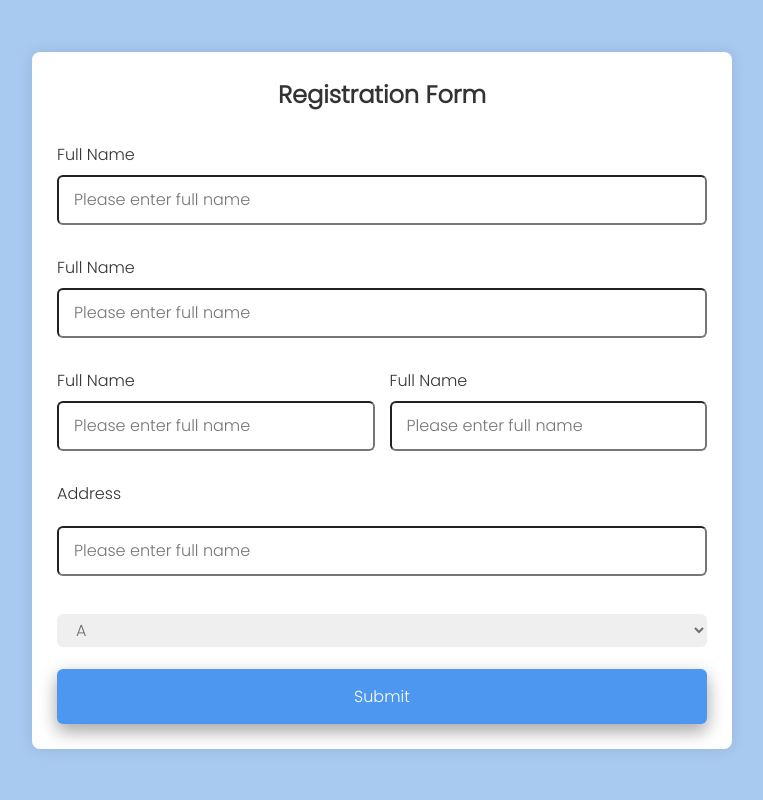
After one commit to Suhail270/Appointment-Scheduling, a Django app: template aptBooking/sales/templates/sales/dummydata.html in a window 1280 px wide. The commit adds this page. Shown: the whole page, without its empty margins (258-1021 px from the left). Run offline with Django 4.2, Linux system fonts and the light colour scheme; the template is opened without the code that fills it, so the values that code supplies are empty; some libraries are stand-ins or nearby versions.

Commit message:
Created basic font end design for appointment page

```diff
--- /dev/null
+++ b/aptBooking/sales/templates/sales/dummydata.html
@@ -0,0 +1,58 @@
+{% extends 'base.html' %}
+{% load static %}
+{% block content %}
+<head>
+<link rel="stylesheet" href="https://code.jquery.com/ui/1.12.1/themes/base/jquery-ui.css">
+<link rel="stylesheet" href="{% static 'css/appt.css' %}">
+<script src="https://code.jquery.com/jquery-3.6.0.min.js"></script>
+<script src="https://code.jquery.com/ui/1.12.1/jquery-ui.js"></script>
+</head>
+<body>
+
+    <!--Appointment Section-->
+    <body>
+       <section class="container">
+        <header>Registration Form</header>
+        <form class="form">
+          <div class="input-box">
+            <label>Full Name</label>
+            <input type="text" placeholder="Please enter full name">
+          </div>
+
+          <div class="input-box">
+            <label>Full Name</label>
+            <input type="text" placeholder="Please enter full name">
+          </div>
+
+          <div class="column">
+            <div class="input-box">
+              <label>Full Name</label>
+              <input type="text" placeholder="Please enter full name">
+            </div>
+            <div class="input-box">
+              <label>Full Name</label>
+              <input type="text" placeholder="Please enter full name">
+            </div>
+          </div>
+
+          <div class="input-box address">
+            <label>Address</label>
+            <input type="text" placeholder="Please enter full name">
+            <div class="column">
+              <div class="select-box">
+                <select>
+                  <option>A</option>
+                  <option>B</option>
+                  <option>C</option>
+                </select>
+              </div>
+            </div>
+          </div>
+
+          <button>Submit</button>
+        </form>
+       </section>
+      </body>
+</body>
+
+{% endblock content %}
--- a/aptBooking/sales/views.py
+++ b/aptBooking/sales/views.py
@@ -31,7 +31,9 @@ def customer_reg(request):
     return render(request,"customer.html",{'form': form})
 
 class AppointmentCreateView(generic.CreateView):
-    template_name = "sales/appointment_create.html"
+    #template_name = "sales/appointment_create.html"
+    template_name = "sales/app_create.html"
+    #template_name = "sales/dummydata.html"
     form_class = AppointmentForm
 
     def get_success_url(self):
--- a/aptBooking/theme/static/css/appt.css
+++ b/aptBooking/theme/static/css/appt.css
@@ -1,363 +1,105 @@
-/* @import url('https://fonts.googleapis.com/css?family=Fjalla+One&display=swap');
-
-
-:root {
-  --bg: url("https://images.unsplash.com/photo-1506606401543-2e73709cebb4?ixlib=rb-4.0.3&ixid=M3wxMjA3fDB8MHxwaG90by1wYWdlfHx8fGVufDB8fHx8fA%3D%3D&auto=format&fit=crop&w=2070&q=80");
-  --form-bg: #ffffff;
-  --form-shadow: #2137ff;
-  --form-primary-highlight: #676cff;
-  --form-secondary-highlight: #2137ff;
-  --font-size: 14pt;
-  --font-face: 'Fjalla One';
-  --font-color: #2A293E;
-}
-
-
-* {
-  margin: 0;
-  padding: 0;
+@import url('https://fonts.googleapis.com/css2?family=Poppins:wght@300&display=swap');
+*{
+  margin:0;
+  padding:0;
+  box-sizing: border-box;
+  font-family: "Poppins", sans-serif;
 }
 
 body {
-  background: var(--bg) center center no-repeat;
-  background-size: cover;
-  width: 100vw;
-  height: 100vh;
-  display: grid;
+  min-height: 100vh;
+  display: flex;
   align-items: center;
-  justify-items: center;
+  justify-content: center;
+  background: rgb(168, 201, 240);
 }
 
-.contact-us {
-  background: var(--form-bg);
-  padding: 50px 100px;
-  border: 2px solid rgba(0, 0, 0, 1);
-  box-shadow: 15px 15px 1px var(--form-shadow), 15px 15px 1px 2px rgba(0, 0, 0, 1);
+.container{
+  position: relative;
+  max-width: 700px;
+  width: 100%;
+  background: #fff;
+  padding: 25px;
+  border-radius: 8px;
+  box-shadow: 0 0 15px rgba(0, 0, 0, 0.1);
 }
 
-input {
-  display: block;
-  width: 100%;
-  font-size: var(--font-size);
-  line-height: calc(var(--font-size) * 2);
-  font-family: var(--font-face);
-  margin-bottom: calc(var(--font-size) * 2);
-  border: none;
-  border-bottom: 5px solid rgba(0, 0, 0, 1);
-  background: var(--form-bg);
-  min-width: 250px;
-  padding-left: 5px;
-  outline: none;
-  color: rgba(0, 0, 0, 1);
+.container header{
+  font-size: 1.5rem;
+  color: #333;
+  font-weight: 600;
+  text-align: center;
 }
 
-input:focus {
-  border-bottom: 5px solid var(--form-shadow);
+.container .form{
+  margin-top: 30px;
 }
 
-button {
-  color: #ffffff;
-  display: block;
-  margin: 0 auto;
-  line-height: calc(var(--font-size) * 2);
-  padding: 0 20px;
-  background: var(--form-shadow);
-  letter-spacing: 2px;
-  transition: .2s all ease-in-out;
-  outline: none;
-  border: 1px solid rgb(255, 255, 255);
-  box-shadow: 3px 3px 1px 1px var(--form-primary-highlight), 3px 3px 1px 2px rgba(0, 0, 0, 1);
+.form .input-box, .form .select-box{
+  width: 100%;
+  margin-top: 30px;
+
 }
 
-
-button:hover {
-  background: rgba(0, 0, 0, 1);
-  color: white;
-  border: 1px solid rgba(0, 0, 0, 1);
+.input-box label, .select-box label{
+  color: #333;
 }
 
-::selection {
-  background: var(--form-secondary-highlight);
+.form :where(.input-box input, .select-box select){
+  position: relative;
+  height: 50px;
+  width: 100%;
+  outline: none;
+  font-size: 1rem;
+  color: #707070;
+  margin-top: 8px;
+  border-radius: 6px;
+  padding: 0 15px;
+
 }
 
-input:-webkit-autofill,
-input:-webkit-autofill:hover,
-input:-webkit-autofill:focus {
-  border-bottom: 5px solid var(--form-primary-highlight);
-  -webkit-text-fill-color: var(--font-color);
-  -webkit-box-shadow: 0 0 0px 1000px var(--form-bg) inset;
-  transition: background-color 5000s ease-in-out 0s;
+.form .column{
+  display: flex;
+  column-gap: 15px;
 }
 
-
-.ui-datepicker {
-    background-color: #fff;
-    border: 1px solid #ccc;
-    font-family: "Comic Sans MS", "Comic Sans", cursive;
-
-  }
-
-  .ui-datepicker-header {
-    background-color: #3b4bfa;
-    color: #f8f4e5;
-
-  }
-
-  .ui-datepicker-calendar {
-    color: #000;
-
-  }
-
-  .ui-datepicker td span, .ui-datepicker td a {
-    color: #000;
-
-  }
-
-  .ui-datepicker-calendar .ui-state-active {
-    background-color: #f4f4f4;
-
-  }
-
-  label {
-      font-family: Georgia, serif;
-      font-size: 20px;
-  }
-
-  select {
-    width: 200px;
-    padding: 8px;
-    border: 1px solid #ccc;
-    border-radius: 4px;
-    font-family: "Comic Sans MS", "Comic Sans", cursive;
-    font-size: 16px;
-    background-color: #ffffff;
-    color: #333;
-  }
-
-  select:hover,
-  select:focus {
-    border-color: #888;
-    background-color: #fff5a6;
-  } */
-
-li,
-ul {
-  list-style: none;
-  padding: 10px;
-  margin: 10px;
+.select-box select{
+  height: 100%;
+  width: 100%;
+  outline: none;
+  border: none;
+  color: #707070;
+  font-size: 1rem;
 }
 
-.sec-title {
-  position: relative;
-  padding-bottom: 40px;
+.address :where(input, .select-box){
+  margin-top: 20px;
 }
 
-.sec-title .title {
-  position: relative;
-  color: #00b8ca;
-  font-size: 18px;
-  font-weight: 700;
-  padding-right: 50px;
-  margin-bottom: 15px;
-  display: inline-block;
-  text-transform: capitalize;
+.form button{
+  height: 55px;
+  width: 100%;
+  color: #fff;
+  font-size: 1rem;
+  border: none;
+  margin-top: 30px;
+  cursor: pointer;
+  border-radius: 6px;
+  font-weight: 400;
+  transition: all 0.2s ease;
+  background-color: rgb(78, 151, 240);
+  box-shadow: 0 8px 16px 0 rgba(0,0,0,0.2), 0 6px 20px 0 rgba(0,0,0,0.19);
+
 }
 
-.sec-title .title:before {
-  position: absolute;
-  content: '';
-  right: 0;
-  bottom: 7px;
-  width: 40px;
-  height: 1px;
-  background-color: #bbb;
+.form button:hover{
+  background-color: rgb(44, 85, 234);
+  box-shadow: 0 12px 16px 0 rgba(0,0,0,0.24),0 17px 50px 0 rgba(0,0,0,0.19);
 }
 
-.sec-title h2 {
-  position: relative;
-  color: #252525;
-  font-size: 36px;
-  font-weight: 700;
-  line-height: 1.5em;
-  display: block;
+/* Responsive */
+@media screen and (max-width: 500px){
+  .form .column{
+    flex-wrap: wrap;
+  }
 }
-
-.sec-title.light h2 {
-  color: #fff;
-}
-
-.appointment-section {
-  position: relative;
-  padding: 110px 0 80px;
-}
-
-.appointment-section .form-column {
-  position: relative;
-  margin-bottom: 40px;
-}
-
-.default-form {
-  position: relative;
-}
-
-.default-form .form-group {
-  position: relative;
-  margin-bottom: 20px;
-}
-
-.default-form .form-group i {
-  position: absolute;
-  right: 15px;
-  top: 15px;
-  color: #00b8ca;
-  font-size: 18px;
-}
-
-.default-form .form-group input[type=text],
-.default-form .form-group input[type=tel],
-.default-form .form-group input[type=email],
-.default-form .form-group select {
-  position: relative;
-  display: block;
-  width: 100%;
-  line-height: 28px;
-  padding: 10px 20px;
-  color: #000;
-  height: 50px;
-  font-size: 13px;
-  background: #fff;
-  border: 1px solid #d7d7d7;
-  -webkit-transition: all 0.3s ease;
-  -ms-transition: all 0.3s ease;
-  -o-transition: all 0.3s ease;
-  -moz-transition: all 0.3s ease;
-  transition: all 0.3s ease;
-}
-
-.default-form .form-group input[type=text]:focus,
-.default-form .form-group input[type=tel]:focus,
-.default-form .form-group input[type=email]:focus,
-.default-form .form-group textarea:focus {
-  border-color: #00b8ca;
-}
-
-.default-form .form-group textarea {
-  position: relative;
-  display: block;
-  width: 100%;
-  line-height: 22px;
-  padding: 15px 20px;
-  color: #797979;
-  height: 120px;
-  background: #fff;
-  resize: none;
-  font-size: 14px;
-  border: 1px solid #d7d7d7;
-  -webkit-transition: all 0.3s ease;
-  -ms-transition: all 0.3s ease;
-  -o-transition: all 0.3s ease;
-  -moz-transition: all 0.3s ease;
-  transition: all 0.3s ease;
-}
-
-.default-form .form-group .appointment-btn {
-  position: relative;
-  text-align: center;
-  font-size: 15px;
-  font-weight: 700;
-  padding: 11px 30px;
-  margin-top: 10px;
-  display: inline-block;
-  background-color: #00b8ca;
-  border: 1px solid #00b8ca;
-  text-transform: uppercase;
-  color: #fff;
-}
-
-.default-form .form-group .btn-detail {
-  position: relative;
-  color: #777;
-  font-size: 15px;
-  margin-left: 35px;
-  display: inline-block;
-}
-
-.appointment-section .schedule-column {
-  position: relative;
-}
-
-.appointment-section .schedule-column .inner-outer {
-  position: relative;
-  padding-left: 20px;
-  padding-bottom: 20px;
-}
-
-.appointment-section .schedule-column .inner-outer:before {
-  position: absolute;
-  content: '';
-  left: 0;
-  bottom: 0;
-  width: 347px;
-  height: 268px;
-  background: url(https://i.ibb.co/gjZ1NFM/pattern-Appoinment.png) no-repeat;
-}
-
-.appointment-section .schedule-column .inner-column {
-  position: relative;
-  padding: 25px 30px;
-  border: 2px solid #00b8ca;
-  background-color: #fff;
-}
-
-.appointment-section .schedule-column h2 {
-  position: relative;
-  color: #252525;
-  font-size: 24px;
-  font-weight: 600;
-  line-height: 1.4em;
-  margin-bottom: 15px;
-}
-
-.appointment-section .schedule-column .time-list {
-  position: relative;
-}
-
-.appointment-section .schedule-column .time-list li {
-  position: relative;
-  color: #777;
-  font-size: 15px;
-  margin-bottom: 12px;
-}
-
-.appointment-section .schedule-column .time-list li:last-child {
-  margin-bottom: 0;
-}
-
-.appointment-section .schedule-column .time-list li strong {
-  color: #222;
-  font-weight: 700;
-}
-
-.appointment-section .schedule-column .time-list .closed {
-  position: relative;
-  color: #00b8ca;
-}
-
-.column {
-    float: left;
-    width: 50%;
-    padding: 10px;
-    box-sizing: border-box;
-  }
-
-  .row:after {
-    content: "";
-    display: table;
-    clear: both;
-  }
-
-  @media screen and (max-width: 600px) {
-    .column {
-      width: 100%;
-    }
-  }
```
Also changed, not shown: aptBooking/sales/templates/sales/app_create.html (added, +105 -0 lines), aptBooking/sales/templates/sales/appointment_create.html (+8 -6 lines).
